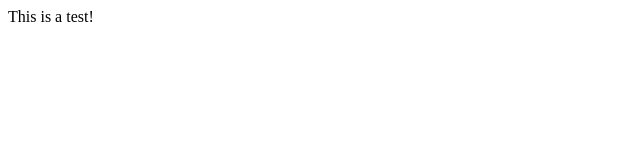
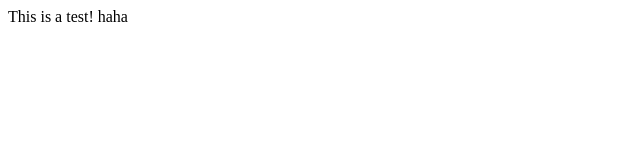
Before and after one commit to dariowill/util, a plain HTML site: page index.html in a window 1280 px wide. Shown: the full height of the page, 0-640 px from the left. Drawn offline with Linux system fonts and the light colour scheme.

Commit message:
change index.html

```diff
--- a/index.html
+++ b/index.html
@@ -11,6 +11,6 @@
 <title></title>
 </head>
 <body>
-<div>This is a test!</div>
+<div>This is a test!  haha</div>
 </body>
 </html>
```
